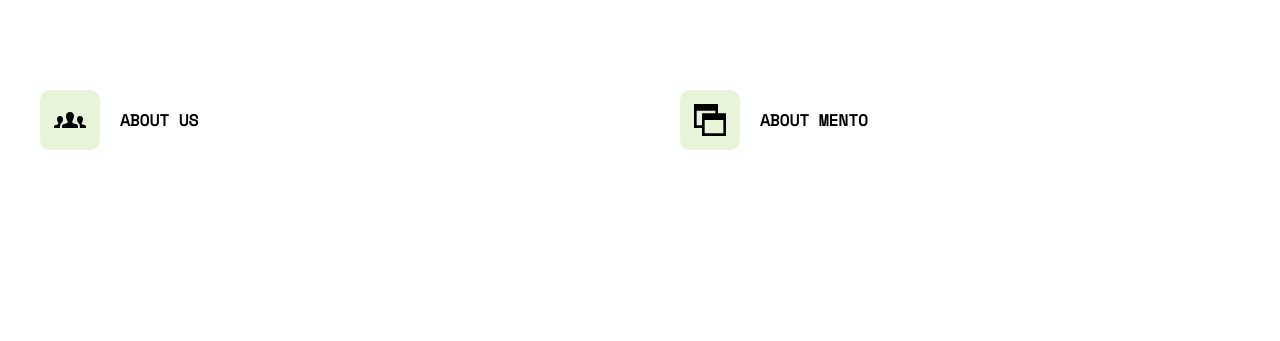
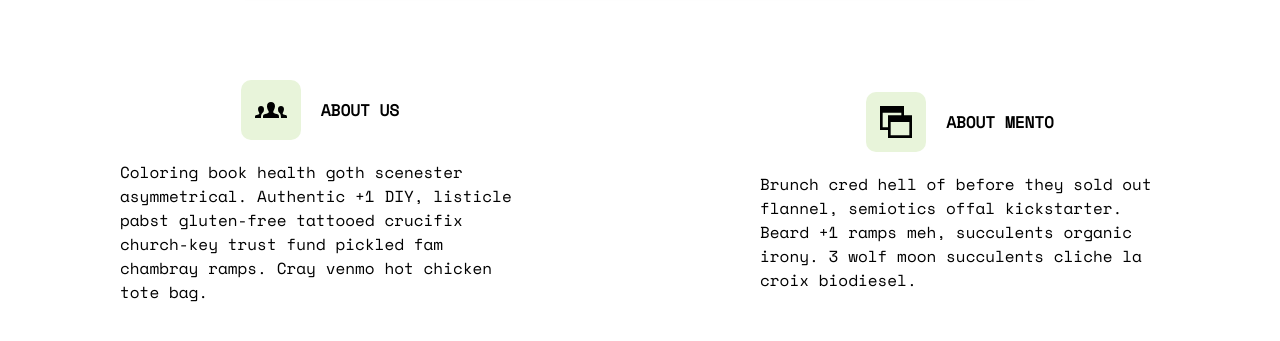
Before and after one commit to mentodev/mentodev.github.io, a website built with Parcel: page src/index.html in a window 1280 px wide. Shown: the part 481-822 px from the top of the page. Before the commit the page ends 800 px from the top, so only its background shows below. Built offline with nearby package versions, Linux system fonts and the light colour scheme.

Commit message:
add dummy content

```diff
--- a/src/index.css
+++ b/src/index.css
@@ -11,6 +11,11 @@ body {
   justify-content: center;
   align-items: center;
 }
+/* @media only screen and (max-width: 600px) { */
+/*   body { */
+/*     overflow: auto; */
+/*   } */
+/* } */
 
 .header-links {
   background-color: #e5f6d8;
@@ -38,7 +43,7 @@ body {
 }
 .header {
   background-color: #e5f6d8;
-  width: 100vw;
+  width: 100%;
   height: 50vh;
   display: flex;
   flex-direction: column;
@@ -79,7 +84,7 @@ body {
 }
 
 .signup {
-  width: 100vw;
+  width: 100%;
   display: flex;
   max-width: 800px;
   margin-top: -20px;
@@ -138,8 +143,11 @@ body {
   flex: 1;
   /* border: 1px solid rgba(221, 221, 221, 0.3); */
   /* box-shadow: 0 1px 3px rgba(0, 0, 0, 0.12), 0 0px 2px rgba(0, 0, 0, 0.24); */
-  margin: 20px;
+  margin: 10px;
   display: flex;
+  flex-direction: column;
+  justify-content: center;
+  align-items: center;
   /* justify-content: center; */
   /* align-items: center; */
   min-width: 300px;
@@ -164,9 +172,15 @@ body {
 .card-header svg path {
   /* fill: #e8f4da; */
 }
+.card p {
+  max-width: 400px;
+}
 
 @media only screen and (max-width: 1000px) {
   .cards {
     flex-direction: column;
   }
+  .card p {
+    text-align: center;
+  }
 }
--- a/src/index.html
+++ b/src/index.html
@@ -47,6 +47,11 @@
           </svg>
           <h4>ABOUT US</h4>
         </div>
+        <p>
+          Coloring book health goth scenester asymmetrical. Authentic +1 DIY,
+          listicle pabst gluten-free tattooed crucifix church-key trust fund
+          pickled fam chambray ramps. Cray venmo hot chicken tote bag.
+        </p>
       </div>
       <div class="card">
         <div class="card-header">
@@ -62,6 +67,11 @@
           </svg>
           <h4>ABOUT MENTO</h4>
         </div>
+        <p>
+          Brunch cred hell of before they sold out flannel, semiotics offal
+          kickstarter. Beard +1 ramps meh, succulents organic irony. 3 wolf moon
+          succulents cliche la croix biodiesel.
+        </p>
       </div>
     </div>
     <script src="index.js"></script>
```
